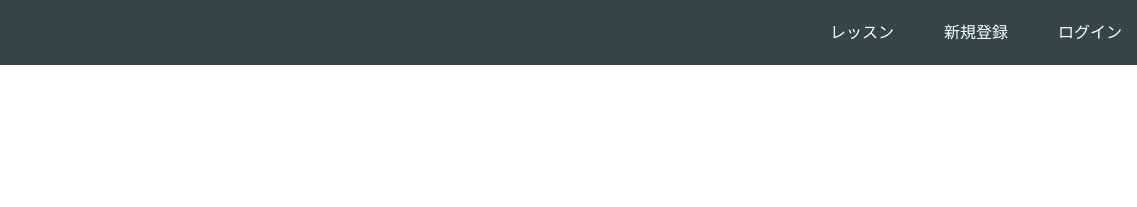
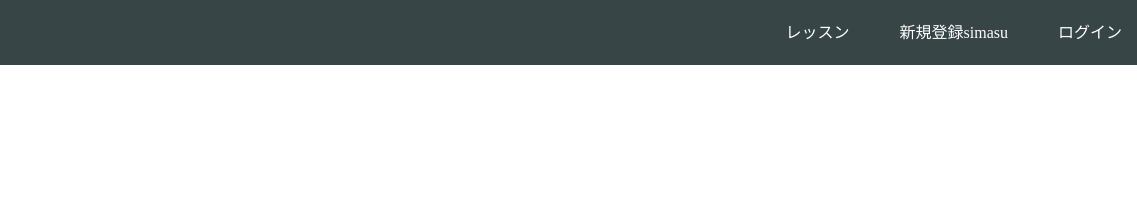
Before and after one commit to alpacafine/alpacafine.github.io, a plain HTML site: page index.html in a window 1280 px wide. Shown: the top 207 px of the page, 143-1280 px from the left. Drawn offline with Linux system fonts and the light colour scheme.

Commit message:
Update index.html

```diff
--- a/index.html
+++ b/index.html
@@ -16,7 +16,7 @@
       <span class="fa fa-bars menu-icon"></span>
       <div class="header-right">
         <a href="#">レッスン</a>
-        <a href="#">新規登録</a>
+        <a href="#">新規登録simasu</a>
         <a href="#" class="login">ログイン</a>
       </div>
     </div>
```
